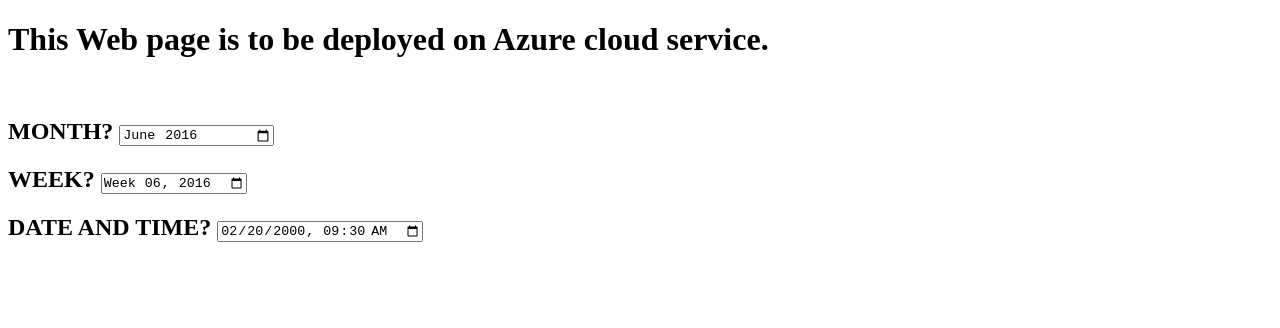
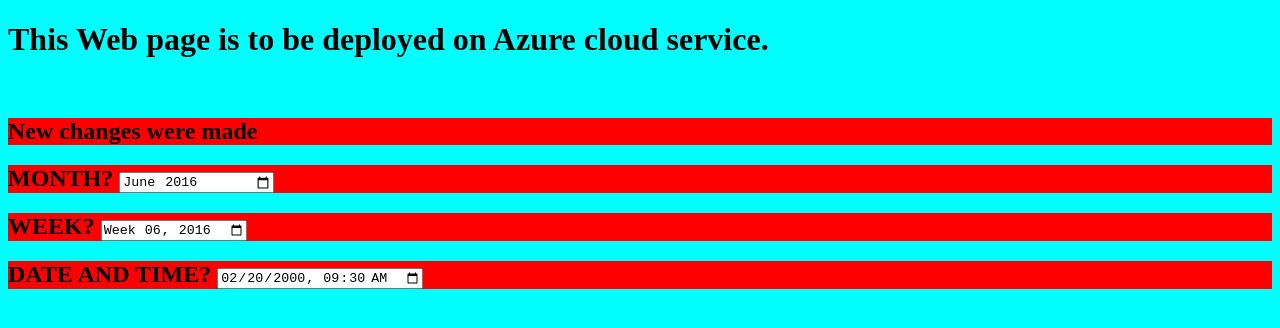
Before and after one commit to atharvasawant26/Gitrepo_forCloud, a plain HTML site: page Cloud_webpage.html in a window 1280 px wide. Drawn offline with Linux system fonts and the light colour scheme.

Commit message:
Update Cloud_webpage.html

```diff
--- a/Cloud_webpage.html
+++ b/Cloud_webpage.html
@@ -5,9 +5,16 @@
     <meta http-equiv="X-UA-Compatible" content="IE=edge">
     <meta name="viewport" content="width=device-width, initial-scale=1.0">
     <title>Web app for cloud</title>
+    <style>
+
+        h2{
+            background-color: red;
+        }
+    </style>
 </head>
-<body>
+<body bgcolor="aqua">
     <h1>This Web page is to be deployed on Azure cloud service.</h1><br>
+    <h2>New changes were made</h2>
     <h2>MONTH? <input type="month" id="Month" name="Month" value="2016-06"> </h2>
 
     <h2>WEEK? <input type="week" id="Week" name="Week" value="2016-W06"> </h2>
```
